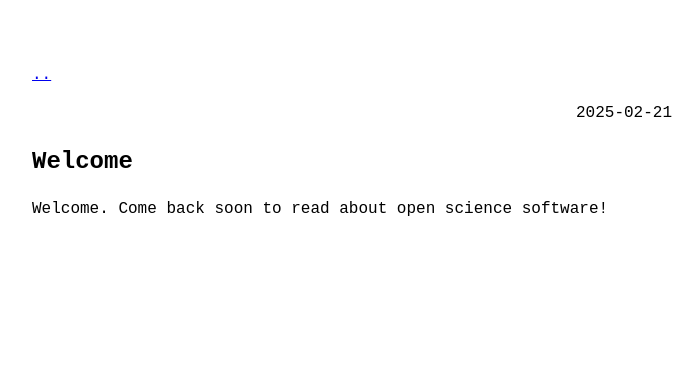
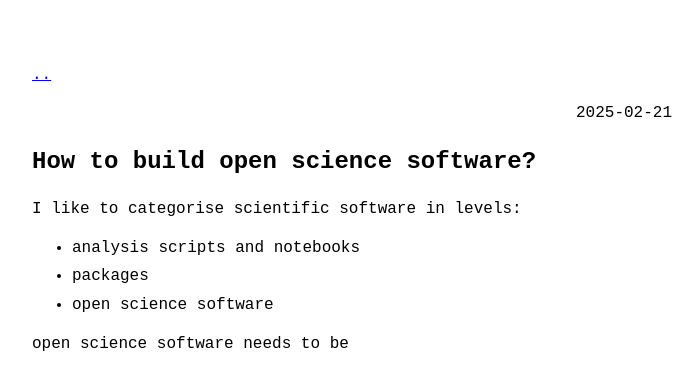
Before and after one commit to mathysgrapotte/mathysgrapotte.github.io, a Jekyll site: the page built from _posts/2025-02-21-welcome.md, in a window 1280 px wide. Shown: the top 390 px of the page, without its empty margins (288-988 px from the left). Built offline with Jekyll 4.4.1, drawn with Linux system fonts in a browser that asks for light colours.

Commit message:
update website.

```diff
--- a/_posts/2025-02-21-welcome.md
+++ b/_posts/2025-02-21-welcome.md
@@ -1,9 +1,15 @@
 ---
 layout: post
-title: Welcome
+title: How to build open science software?
 date: 2025-02-21
-category: misc
-slug: welcome
+category: open-science
+slug: howto open science software
 ---
 
-Welcome. Come back soon to read about open science software!
+
+I like to categorise scientific software in levels:
+- analysis scripts and notebooks
+- packages
+- open science software
+
+open science software needs to be
```
Also changed, not shown: _data/menu.yml (+11 -7 lines).
